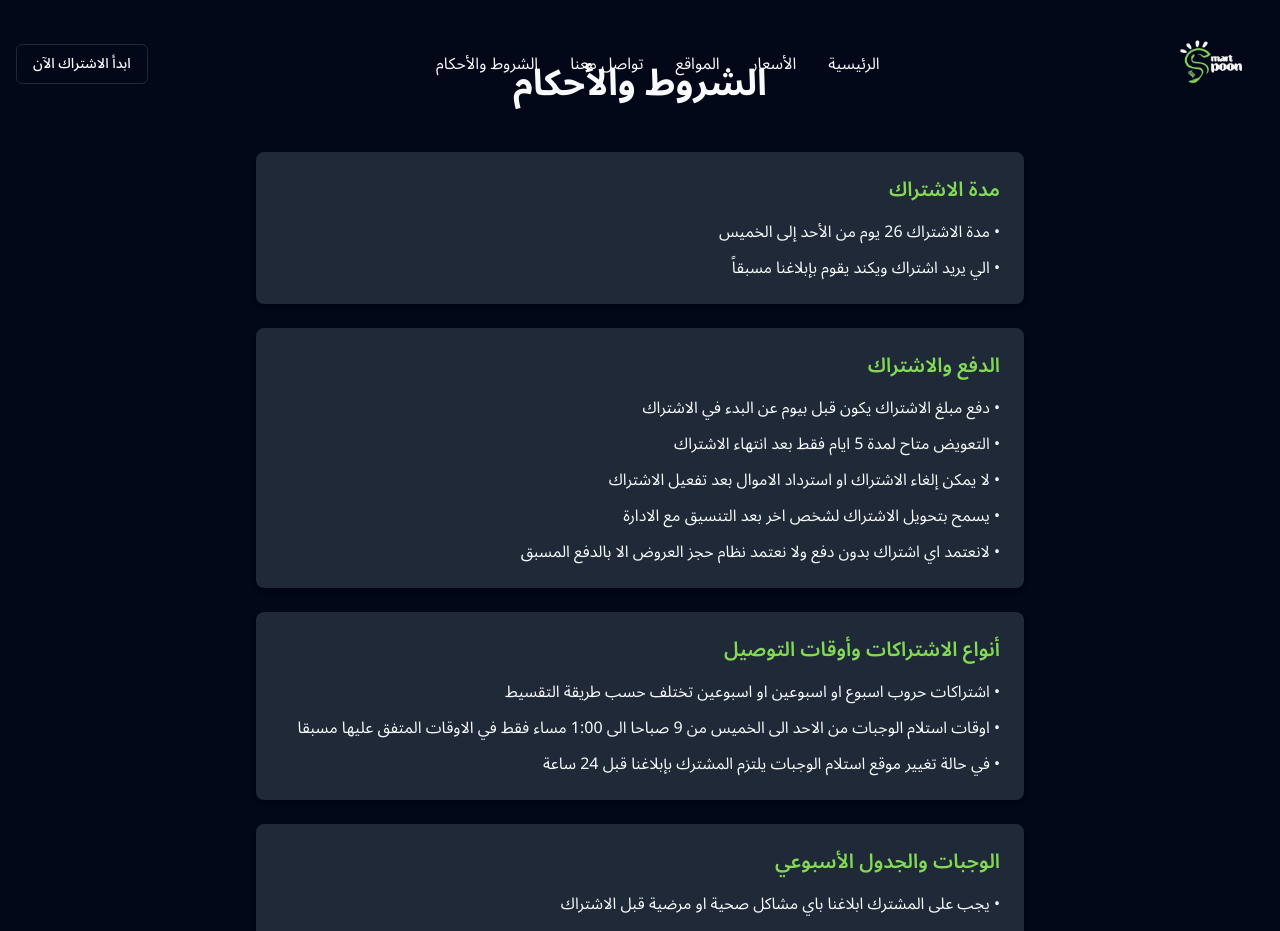
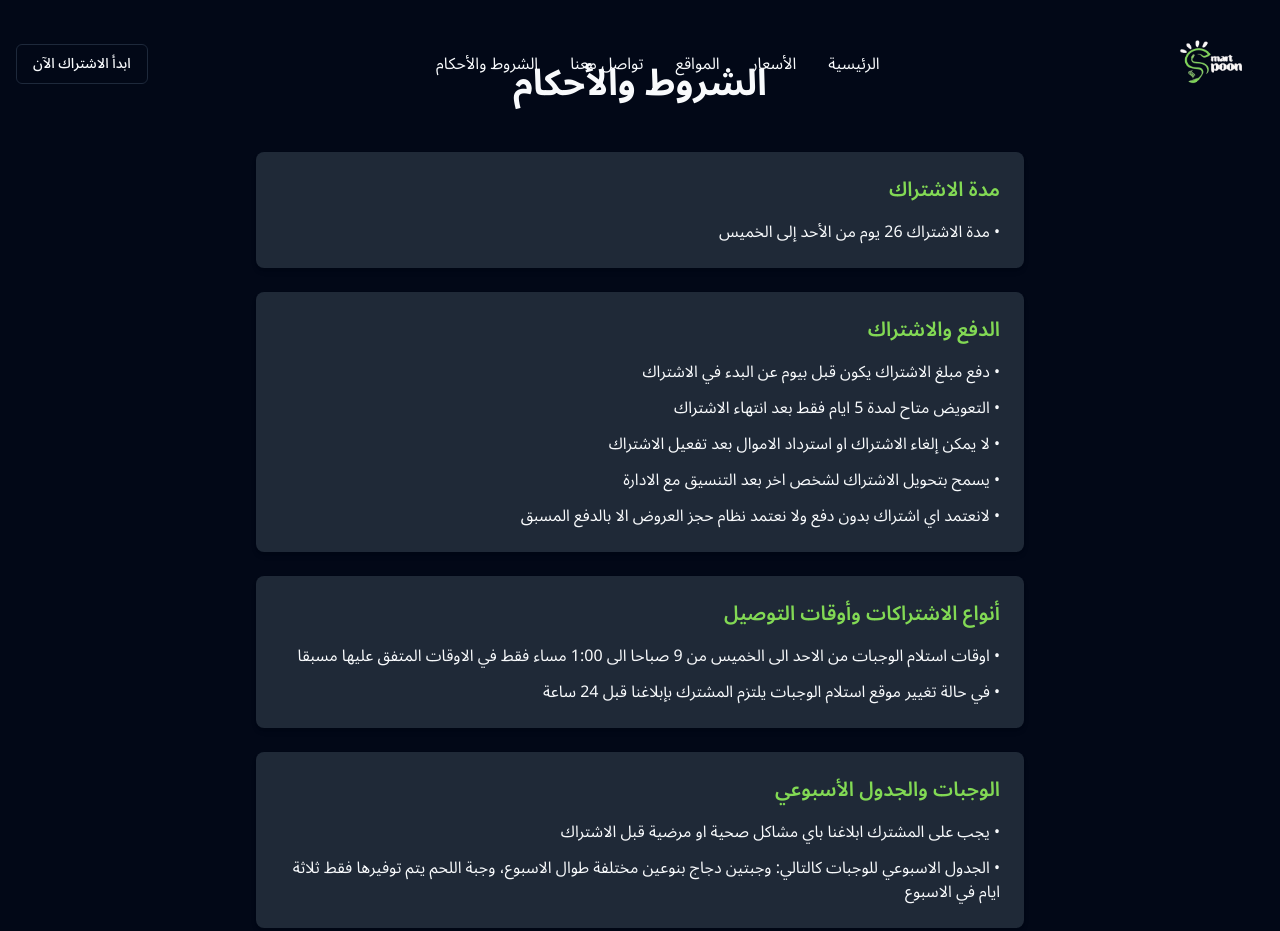
Before and after one commit to ismailAlAbdali/smart-spoon-arabic-landing, a React (Vite) app: page /terms in a window 1280 px wide. Shown: the top 931 px of the page. Built offline with nearby package versions, Linux system fonts and the light colour scheme.

Commit message:
modified the terms

```diff
--- a/src/pages/Terms.tsx
+++ b/src/pages/Terms.tsx
@@ -18,7 +18,6 @@ export default function Terms() {
             </h2>
             <ul className="space-y-3">
               <li>• مدة الاشتراك 26 يوم من الأحد إلى الخميس</li>
-              <li>• الي يريد اشتراك ويكند يقوم بإبلاغنا مسبقاً</li>
             </ul>
           </div>
 
@@ -46,10 +45,6 @@ export default function Terms() {
             </h2>
             <ul className="space-y-3">
               <li>
-                • اشتراكات حروب اسبوع او اسبوعين او اسبوعين تختلف حسب طريقة
-                التقسيط
-              </li>
-              <li>
                 • اوقات استلام الوجبات من الاحد الى الخميس من 9 صباحا الى 1:00
                 مساء فقط في الاوقات المتفق عليها مسبقا
               </li>
@@ -69,7 +64,7 @@ export default function Terms() {
                 • يجب على المشترك ابلاغنا باي مشاكل صحية او مرضية قبل الاشتراك
               </li>
               <li>
-                • الجدول الاسبوعي للوجبات كالتالي: وجبتين دجاج بشكلين مختلفة
+                • الجدول الاسبوعي للوجبات كالتالي: وجبتين دجاج بنوعين مختلفة
                 طوال الاسبوع، وجبة اللحم يتم توفيرها فقط ثلاثة ايام في الاسبوع
               </li>
             </ul>
```
